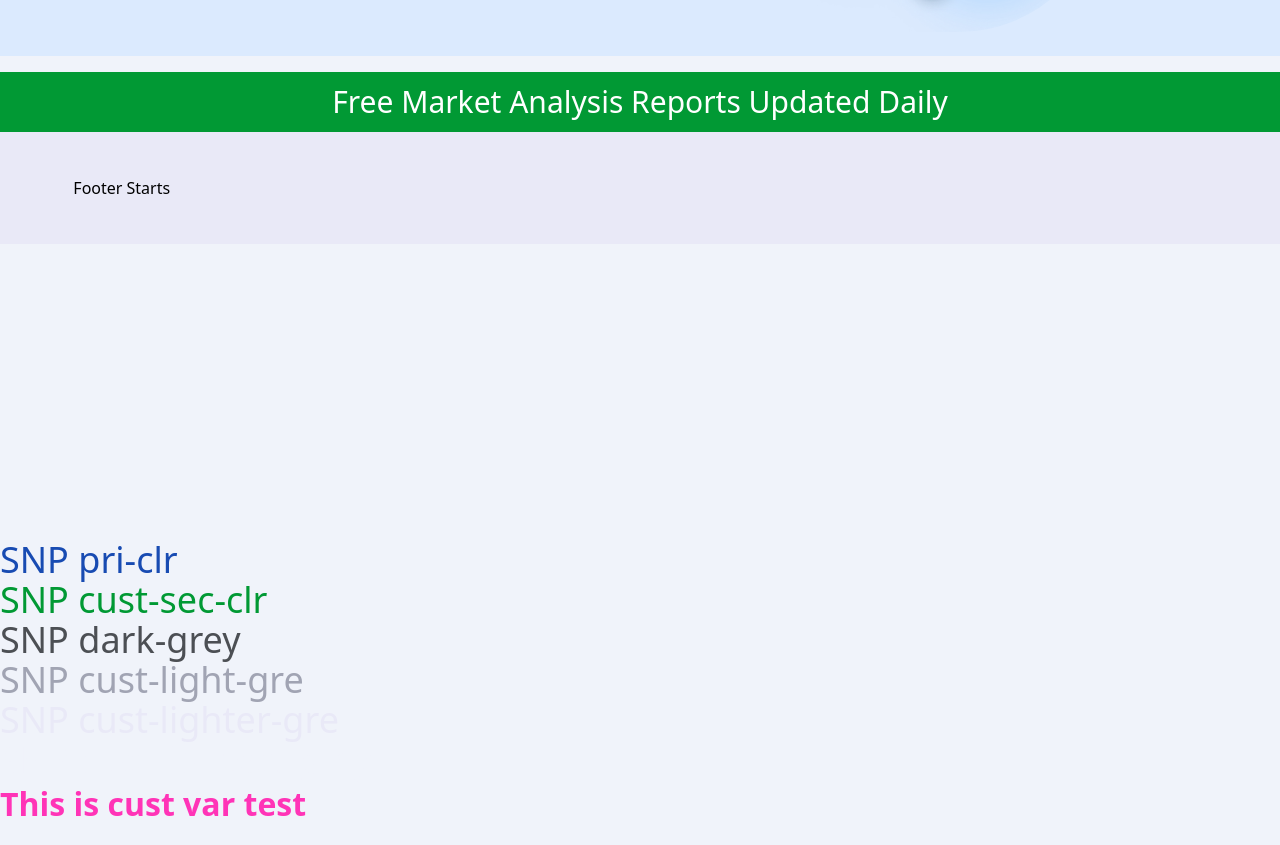
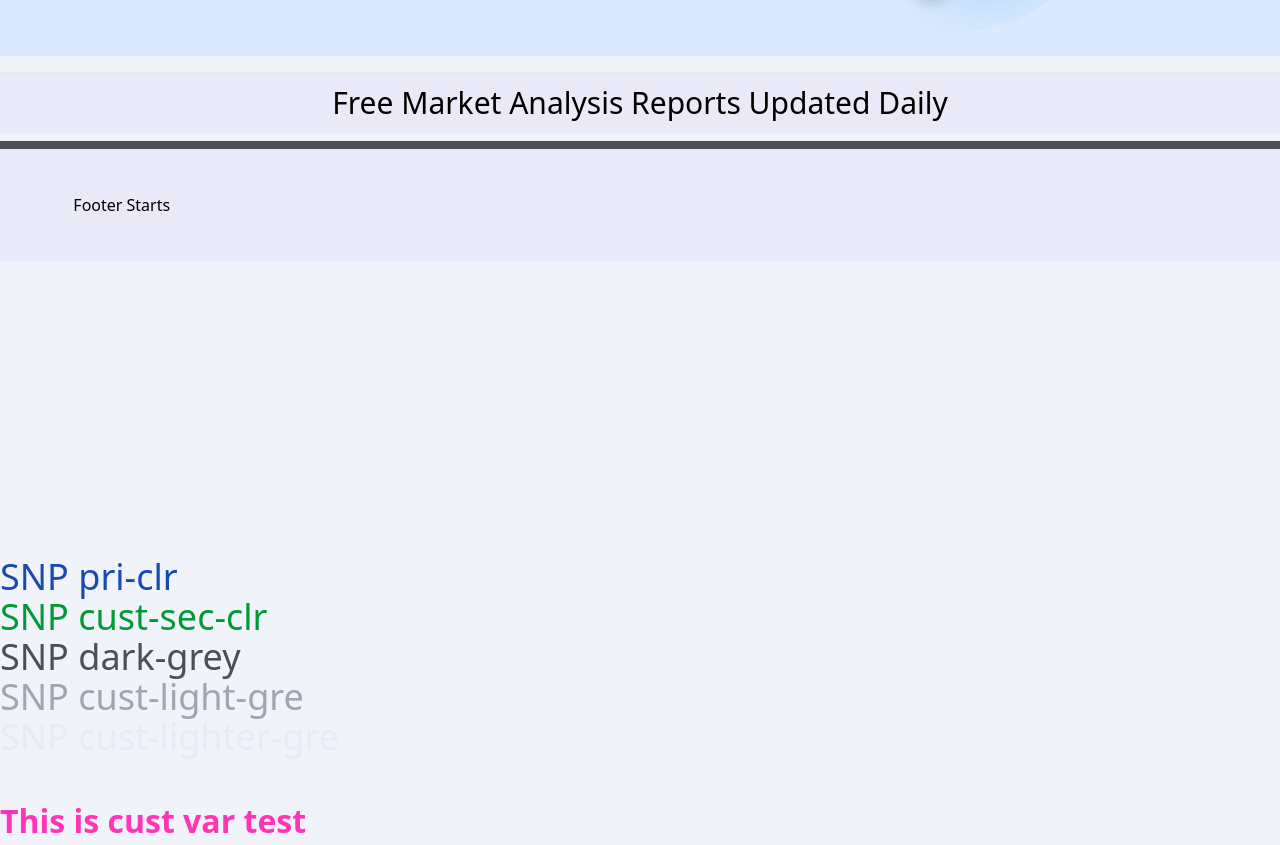
Before and after one commit to rayeesi/projectsnpfront.github.io, a website: page index.html in a window 1280 px wide. Shown: the part 3217-4062 px from the top of the page. Drawn offline with Linux system fonts and the light colour scheme; a script that the page names is missing.

Commit message:
uptofooter

```diff
--- a/index.html
+++ b/index.html
@@ -1069,9 +1069,9 @@ data-expanded="false" >
 
 
 <!-- green strip -->
-<div class="relative bg-cust-sec-clr">
+<div class="relative border-t bg-cust-lighter-grey mb-2">
     <div class="relative block mx-auto md:w-11/12  2xl:w-11/12 w-full  p-2 md:p-0   ">
-        <div class="  block p-3  text-3xl font-light text-center text-white ">
+        <div class="  block p-3  text-3xl font-light text-center text-black ">
             Free Market Analysis Reports Updated Daily
         </div>
     </div>
@@ -1082,7 +1082,7 @@ data-expanded="false" >
 
 <!-- Footer Start -->
 
-<div class="relative bg-cust-lighter-grey">
+<div class="relative bg-cust-lighter-grey  border-t-8  border-t-cust-dark-grey">
     <div class="relative block mx-auto md:w-11/12  2xl:w-11/12 w-full  p-2 py-8     ">
         <div class="  block p-3  ">
             Footer Starts
```
Also changed, not shown: css/snpstyleoutputv1.0.css.
